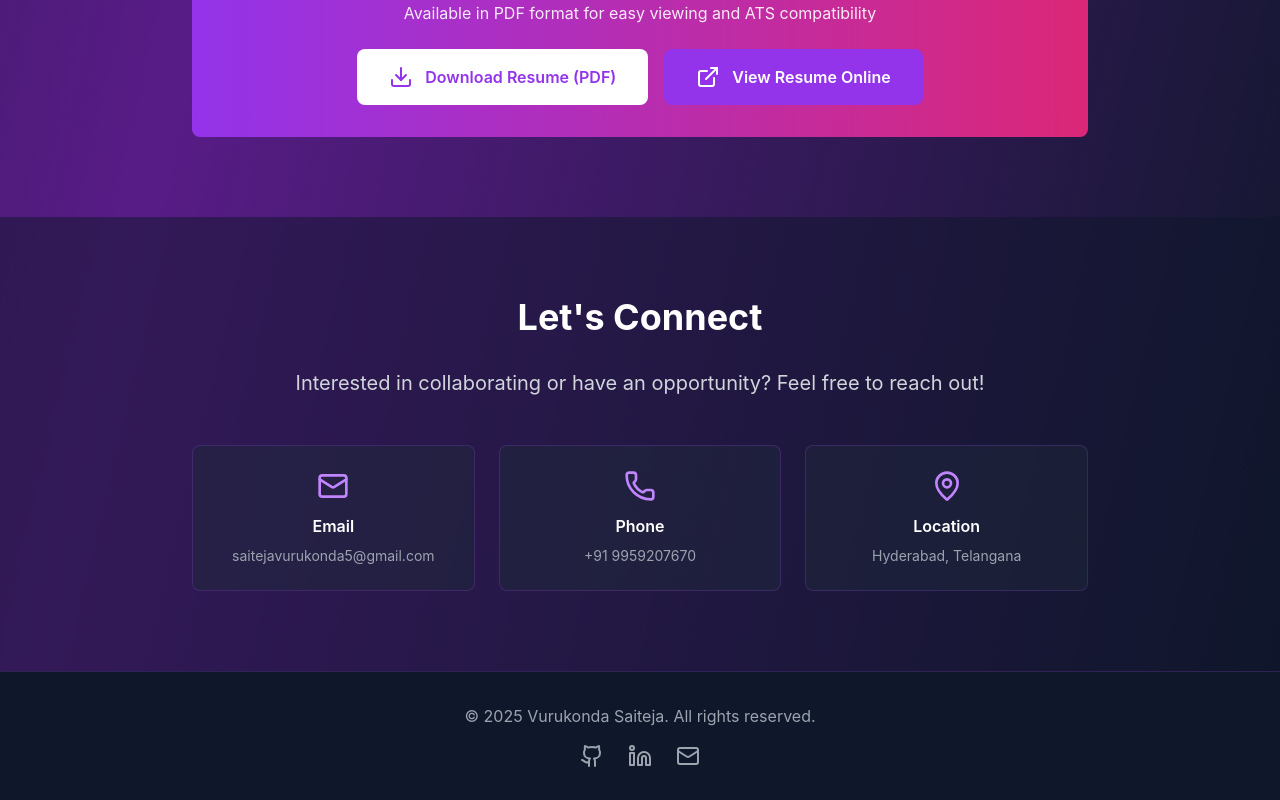
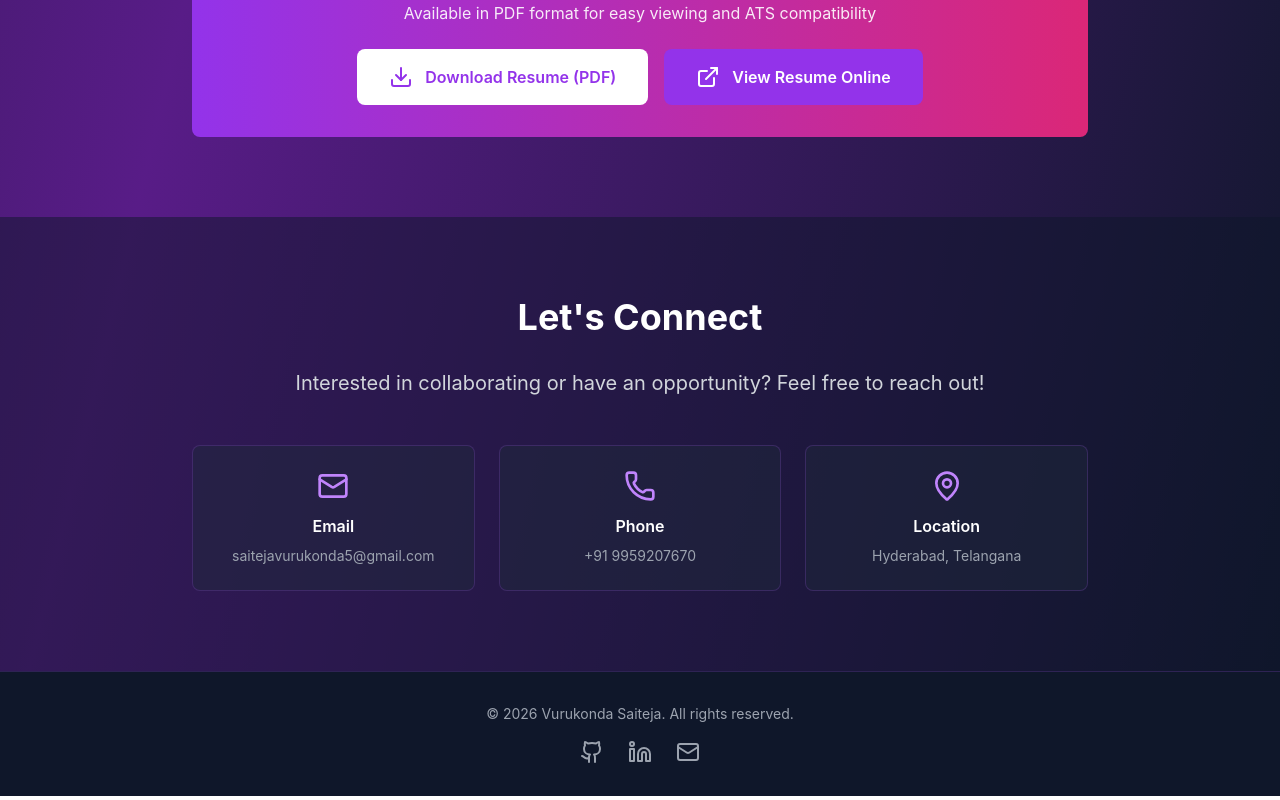
Before and after one commit to Saitejavurukonda/portfolio, a React (Create React App) app: page / in a window 1280 px wide. Shown: the part 4709-5509 px from the top of the page. Built offline with nearby package versions, Linux system fonts and the light colour scheme.

Commit message:
Update footer copyright year dynamically

```diff
--- a/src/App.js
+++ b/src/App.js
@@ -445,7 +445,9 @@
       {/* Footer */}
       <footer className="py-8 px-4 bg-slate-900 border-t border-purple-500/20">
         <div className="max-w-6xl mx-auto text-center">
-          <p className="text-gray-400">© 2025 Vurukonda Saiteja. All rights reserved.</p>
+        <p className="text-gray-400 text-sm">
+  © {new Date().getFullYear()} Vurukonda Saiteja. All rights reserved.
+</p>
           <div className="flex gap-6 justify-center mt-4">
             <a href="https://github.com/Saitejavurukonda" target="_blank" rel="noopener noreferrer" className="text-gray-400 hover:text-purple-400 transition">
               <Github size={24} />
```
